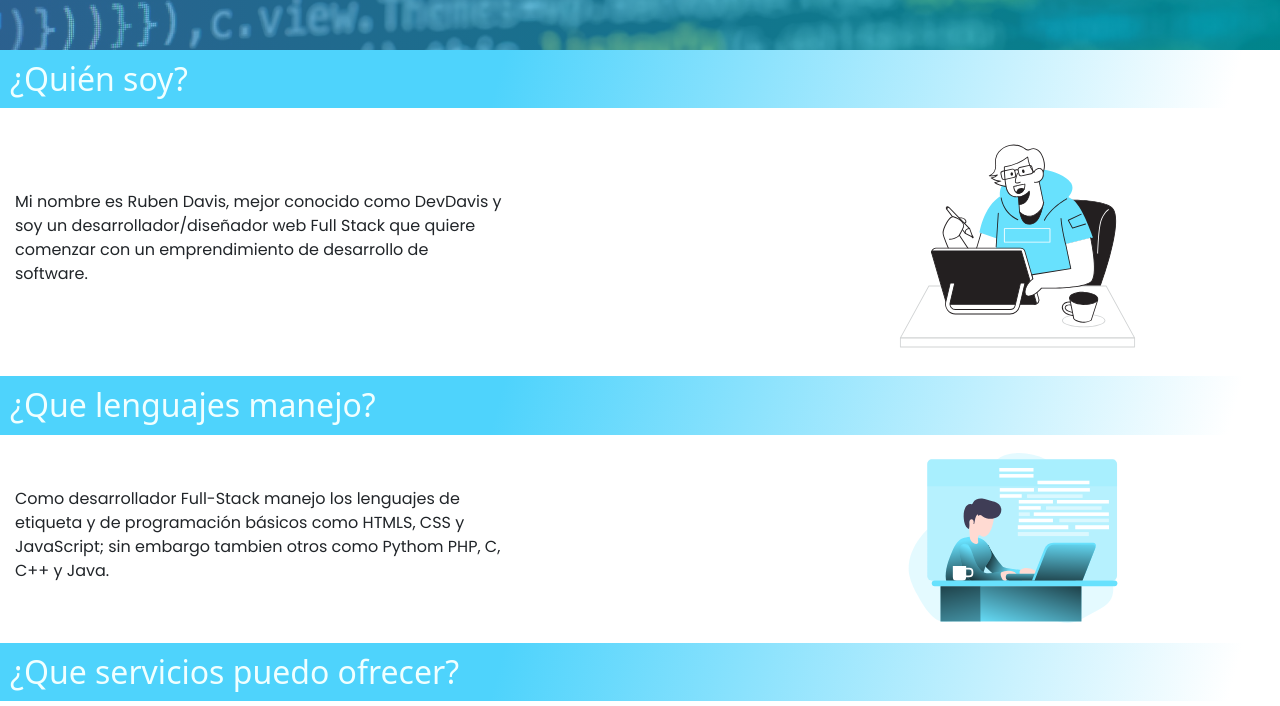
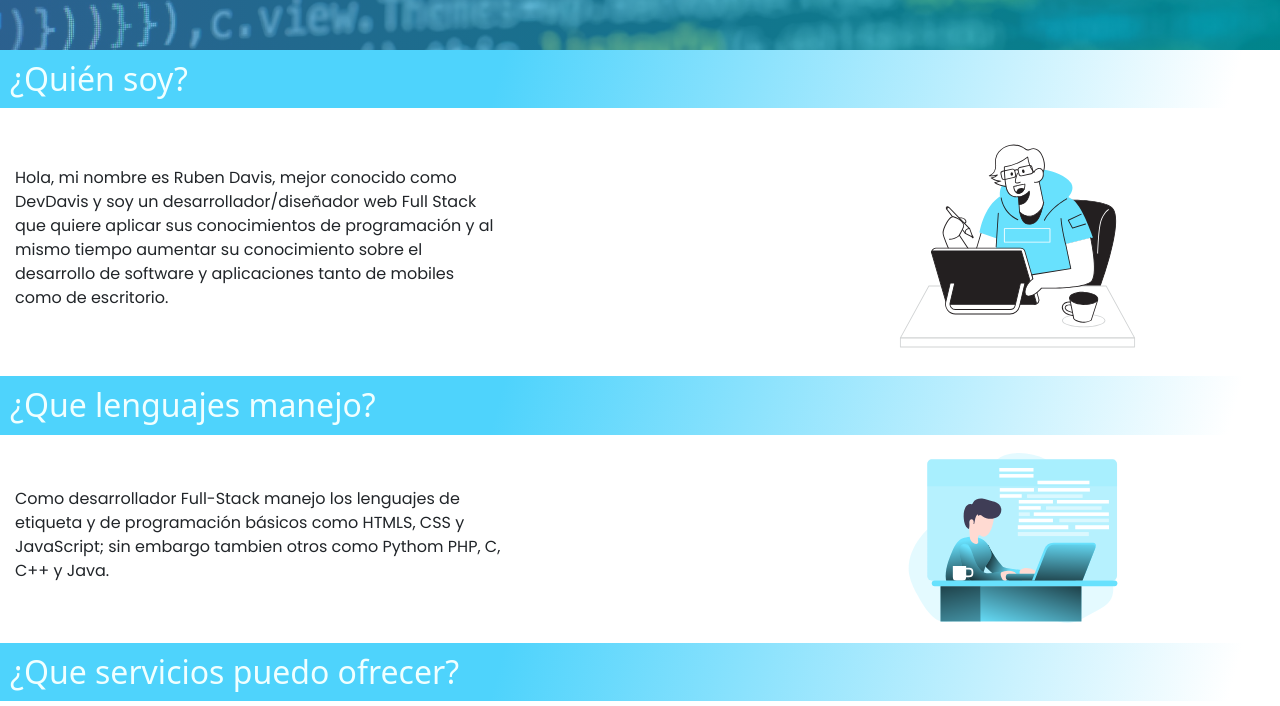
Before and after one commit to SoriaGD/soriagd.github.io, a plain HTML site: page index.html in a window 1280 px wide. Shown: the part 855-1561 px from the top of the page. Drawn offline with nearby package versions, Linux system fonts and the light colour scheme.

Commit message:
Update index.html

```diff
--- a/index.html
+++ b/index.html
@@ -67,7 +67,7 @@
         <section class="introduccion">
             <a name="aboutme"><h2 class="subtitulo">¿Quién soy?</h2></a>
             <div class="container__me">
-                <p class="text__aboutme">Mi nombre es Ruben Davis, mejor conocido como DevDavis y soy un desarrollador/diseñador web Full Stack que quiere comenzar con un emprendimiento de desarrollo de software.</p>
+                <p class="text__aboutme">Hola, mi nombre es Ruben Davis, mejor conocido como DevDavis y soy un desarrollador/diseñador web Full Stack que quiere aplicar sus conocimientos de programación y al mismo tiempo aumentar su conocimiento sobre el desarrollo de software y aplicaciones tanto de mobiles como de escritorio.</p>
                 <img src="img/Designer _Flatline.svg" class="imagen__me" alt=" developer - desarrollador de software- desarrollador web - diseñador web">
                 </div>
         </section>
```
